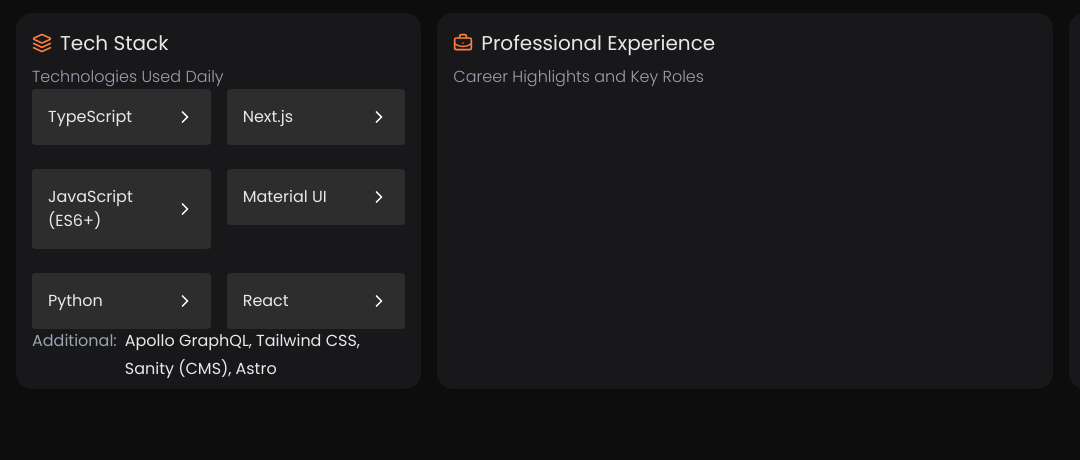
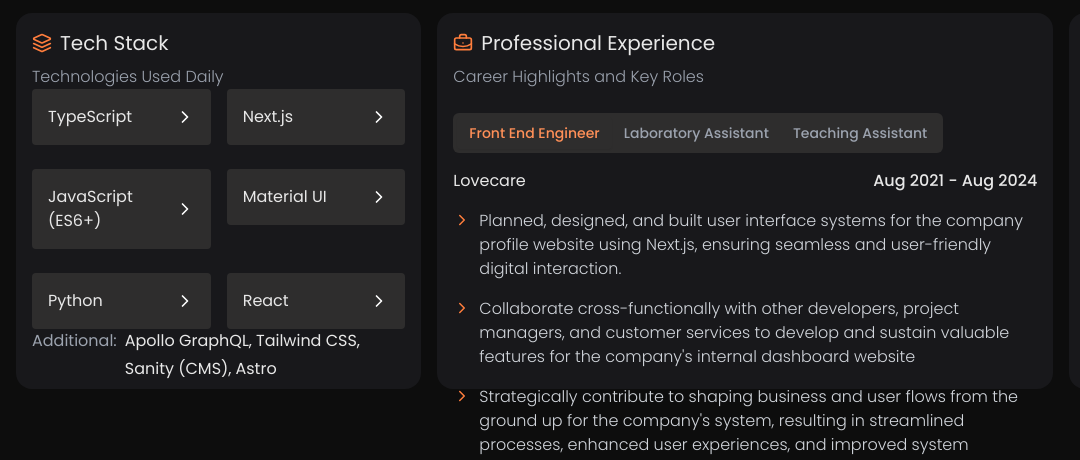
Before and after one commit to jeffsabarman/personal-website-bento, an Astro site: page / in a window 1280 px wide. Shown: the part 395-855 px from the top of the page, 0-1080 px from the left. Before the commit the page ends 800 px from the top, so only its background shows below. Built offline with nearby package versions, Linux system fonts and the light colour scheme; Astro itself is replaced by a stand-in of ours.

Commit message:
handle work experience

```diff
--- a/package.json
+++ b/package.json
@@ -13,7 +13,9 @@
     "@astrojs/check": "^0.8.1",
     "@astrojs/react": "^3.6.0",
     "@astrojs/tailwind": "^5.1.0",
+    "@radix-ui/react-accordion": "^1.2.0",
     "@radix-ui/react-slot": "^1.1.0",
+    "@radix-ui/react-tabs": "^1.1.0",
     "@types/react": "^18.3.3",
     "@types/react-dom": "^18.3.0",
     "astro": "^4.11.5",
--- /dev/null
+++ b/src/components/Experiences/AccordionExperiences.tsx
@@ -0,0 +1,94 @@
+import {
+  Accordion,
+  AccordionContent,
+  AccordionItem,
+  AccordionTrigger,
+} from "@/components/ui/accordion";
+
+import { ChevronRight } from "lucide-react";
+
+const dataWorkExperiences: {
+  title: string;
+  institution: string;
+  link: string;
+  period: string;
+  responsibilites: string[];
+}[] = [
+  {
+    title: "Front End Engineer",
+    institution: "Lovecare",
+    link: "https://lovecare.id/",
+    period: "Aug 2021 - Aug 2024",
+    responsibilites: [
+      "Planned, designed, and built user interface systems for the company profile website using Next.js, ensuring seamless and user-friendly digital interaction.",
+      "Collaborate cross-functionally with other developers, project managers, and customer services to develop and sustain valuable features for the company's internal dashboard website",
+      "Strategically contribute to shaping business and user flows from the ground up for the company's system, resulting in streamlined processes, enhanced user experiences, and improved system efficiency.",
+    ],
+  },
+  {
+    title: "Laboratory Assistant",
+    institution: "Parahyangan Catholic University",
+    link: "https://ti.unpar.ac.id/",
+    period: "Aug 2019 - Jan 2021",
+    responsibilites: [
+      "Took on the role of vice coordinator assistant, contributing to team coordination and course structure.",
+      "Delivered comprehensive lessons in data visualisation and data processing using R language.",
+      "Provided guidance and supervision for a cohort of 18 students.",
+    ],
+  },
+  {
+    title: "Teaching Assistant",
+    institution: "Parahyangan Catholic University",
+    link: "https://ti.unpar.ac.id/",
+    period: "Jan 2020 - Jun 2020",
+    responsibilites: [
+      "Conducted instructive sessions for two classes, each with an active participation of 30 students.",
+      "Developed interactive and insightful descriptive statistics exercises for participants.",
+    ],
+  },
+];
+
+const AccordionExperiences: React.FC<{}> = () => {
+  return (
+    <Accordion type="single" collapsible>
+      {dataWorkExperiences?.map((workExperience, idx) => (
+        <AccordionItem key={workExperience?.period} value={`item-${idx + 1}`}>
+          <AccordionTrigger>
+            <div className="flex space-x-4 items-center justify-between w-full pr-10">
+              <p className="text-md">{workExperience?.title}</p>
+              <a
+                href={workExperience?.link}
+                target="_blank"
+                className="text-base text-secondary hover:underline font-light"
+              >{`@ ${workExperience?.institution}`}</a>
+            </div>
+          </AccordionTrigger>
+          <AccordionContent>
+            <div className="flex flex-col space-y-12 mb-8">
+              <p className="text-gray-text text-base">
+                {workExperience?.period}
+              </p>
+              {workExperience?.responsibilites?.map((responsibility) => (
+                <div
+                  key={responsibility}
+                  className="flex space-x-4 items-center"
+                >
+                  <div>
+                    <ChevronRight className="h-12 w-12 text-primary" />
+                  </div>
+                  <div>
+                    <p className="text-white text-base font-light">
+                      {responsibility}
+                    </p>
+                  </div>
+                </div>
+              ))}
+            </div>
+          </AccordionContent>
+        </AccordionItem>
+      ))}
+    </Accordion>
+  );
+};
+
+export default AccordionExperiences;
--- /dev/null
+++ b/src/components/Experiences/TabsExperiences.tsx
@@ -0,0 +1,89 @@
+import { Tabs, TabsContent, TabsList, TabsTrigger } from "@/components/ui/tabs";
+import "../css/shared.css";
+import { ChevronRight } from "lucide-react";
+
+const dataWorkExperiences: {
+  title: string;
+  institution: string;
+  link: string;
+  period: string;
+  responsibilites: string[];
+}[] = [
+  {
+    title: "Front End Engineer",
+    institution: "Lovecare",
+    link: "https://lovecare.id/",
+    period: "Aug 2021 - Aug 2024",
+    responsibilites: [
+      "Planned, designed, and built user interface systems for the company profile website using Next.js, ensuring seamless and user-friendly digital interaction.",
+      "Collaborate cross-functionally with other developers, project managers, and customer services to develop and sustain valuable features for the company's internal dashboard website",
+      "Strategically contribute to shaping business and user flows from the ground up for the company's system, resulting in streamlined processes, enhanced user experiences, and improved system efficiency.",
+    ],
+  },
+  {
+    title: "Laboratory Assistant",
+    institution: "Parahyangan Catholic University",
+    link: "https://ti.unpar.ac.id/",
+    period: "Aug 2019 - Jan 2021",
+    responsibilites: [
+      "Took on the role of vice coordinator assistant, contributing to team coordination and course structure.",
+      "Delivered comprehensive lessons in data visualisation and data processing using R language.",
+      "Provided guidance and supervision for a cohort of 18 students.",
+    ],
+  },
+  {
+    title: "Teaching Assistant",
+    institution: "Parahyangan Catholic University",
+    link: "https://ti.unpar.ac.id/",
+    period: "Jan 2020 - Jun 2020",
+    responsibilites: [
+      "Conducted instructive sessions for two classes, each with an active participation of 30 students.",
+      "Developed interactive and insightful descriptive statistics exercises for participants.",
+    ],
+  },
+];
+
+const TabsExperiences: React.FC<{}> = () => {
+  return (
+    <Tabs defaultValue={dataWorkExperiences?.[0]?.title} className="w-full">
+      <TabsList>
+        {dataWorkExperiences?.map((experience) => (
+          <TabsTrigger
+            key={experience?.title}
+            value={experience?.title}
+            className="link-underline"
+          >
+            {experience?.title}
+          </TabsTrigger>
+        ))}
+      </TabsList>
+      {dataWorkExperiences?.map((experience) => (
+        <TabsContent key={experience?.period} value={experience?.title}>
+          <div className="mt-4 flex flex-col gap-4">
+            <div className="flex justify-between gap-2">
+              <a href={experience?.link} target="_blank">
+                <p className="link-underline">{experience?.institution}</p>
+              </a>
+              <p className="font-medium">{experience?.period}</p>
+            </div>
+            <div className="flex flex-col gap-4">
+              {experience?.responsibilites?.map((responsibility) => (
+                <div key={responsibility} className="flex gap-2">
+                  <div className="mt-0.5">
+                    <ChevronRight color="hsl(var(--primary))" size={18} />
+                  </div>
+                  <p className="flex-grow font-light text-gray-300">
+                    {responsibility}
+                  </p>
+                </div>
+              ))}
+            </div>
+          </div>
+        </TabsContent>
+      ))}
+      {/* <TabsContent value="password">Change your password here.</TabsContent> */}
+    </Tabs>
+  );
+};
+
+export default TabsExperiences;
--- /dev/null
+++ b/src/components/Experiences/index.astro
@@ -0,0 +1,22 @@
+---
+import TitleCard from "../shared/TitleCard.astro";
+import { BriefcaseBusiness } from "lucide-react";
+import AccordionExperiences from "./AccordionExperiences";
+import TabsExperiences from "./TabsExperiences";
+---
+
+<!-- <div class="flex flex-col h-full justify-between"> -->
+<div class="flex flex-col gap-6">
+  <div>
+    <TitleCard
+      Icon={BriefcaseBusiness}
+      title="Professional Experience"
+      subtitle="Career Highlights and Key Roles"
+    />
+  </div>
+  <div>
+    <!-- <AccordionExperiences client:load /> -->
+    <TabsExperiences client:load />
+  </div>
+  <!-- <div></div> -->
+</div>
--- /dev/null
+++ b/src/components/css/shared.css
@@ -0,0 +1,13 @@
+.link-underline {
+  border-bottom-width: 0;
+  background-image: linear-gradient(transparent, transparent),
+    linear-gradient(hsl(var(--primary)), hsl(var(--primary)));
+  background-size: 0 1px;
+  background-position: 0 100%;
+  background-repeat: no-repeat;
+  transition: background-size 0.25s ease-in-out;
+}
+.link-underline:hover {
+  background-size: 100% 1px;
+  background-position: 0 100%;
+}
--- /dev/null
+++ b/src/components/ui/accordion.tsx
@@ -0,0 +1,56 @@
+import * as React from "react"
+import * as AccordionPrimitive from "@radix-ui/react-accordion"
+import { ChevronDown } from "lucide-react"
+
+import { cn } from "@/lib/utils"
+
+const Accordion = AccordionPrimitive.Root
+
+const AccordionItem = React.forwardRef<
+  React.ElementRef<typeof AccordionPrimitive.Item>,
+  React.ComponentPropsWithoutRef<typeof AccordionPrimitive.Item>
+>(({ className, ...props }, ref) => (
+  <AccordionPrimitive.Item
+    ref={ref}
+    className={cn("border-b", className)}
+    {...props}
+  />
+))
+AccordionItem.displayName = "AccordionItem"
+
+const AccordionTrigger = React.forwardRef<
+  React.ElementRef<typeof AccordionPrimitive.Trigger>,
+  React.ComponentPropsWithoutRef<typeof AccordionPrimitive.Trigger>
+>(({ className, children, ...props }, ref) => (
+  <AccordionPrimitive.Header className="flex">
+    <AccordionPrimitive.Trigger
+      ref={ref}
+      className={cn(
+        "flex flex-1 items-center justify-between py-4 font-medium transition-all hover:underline [&[data-state=open]>svg]:rotate-180",
+        className
+      )}
+      {...props}
+    >
+      {children}
+      <ChevronDown className="h-4 w-4 shrink-0 transition-transform duration-200" />
+    </AccordionPrimitive.Trigger>
+  </AccordionPrimitive.Header>
+))
+AccordionTrigger.displayName = AccordionPrimitive.Trigger.displayName
+
+const AccordionContent = React.forwardRef<
+  React.ElementRef<typeof AccordionPrimitive.Content>,
+  React.ComponentPropsWithoutRef<typeof AccordionPrimitive.Content>
+>(({ className, children, ...props }, ref) => (
+  <AccordionPrimitive.Content
+    ref={ref}
+    className="overflow-hidden text-sm transition-all data-[state=closed]:animate-accordion-up data-[state=open]:animate-accordion-down"
+    {...props}
+  >
+    <div className={cn("pb-4 pt-0", className)}>{children}</div>
+  </AccordionPrimitive.Content>
+))
+
+AccordionContent.displayName = AccordionPrimitive.Content.displayName
+
+export { Accordion, AccordionItem, AccordionTrigger, AccordionContent }
--- /dev/null
+++ b/src/components/ui/tabs.tsx
@@ -0,0 +1,53 @@
+import * as React from "react";
+import * as TabsPrimitive from "@radix-ui/react-tabs";
+
+import { cn } from "@/lib/utils";
+
+const Tabs = TabsPrimitive.Root;
+
+const TabsList = React.forwardRef<
+  React.ElementRef<typeof TabsPrimitive.List>,
+  React.ComponentPropsWithoutRef<typeof TabsPrimitive.List>
+>(({ className, ...props }, ref) => (
+  <TabsPrimitive.List
+    ref={ref}
+    className={cn(
+      "inline-flex items-center justify-center rounded-md bg-gray-button p-1 text-gray-400",
+      className,
+    )}
+    {...props}
+  />
+));
+TabsList.displayName = TabsPrimitive.List.displayName;
+
+const TabsTrigger = React.forwardRef<
+  React.ElementRef<typeof TabsPrimitive.Trigger>,
+  React.ComponentPropsWithoutRef<typeof TabsPrimitive.Trigger>
+>(({ className, ...props }, ref) => (
+  <TabsPrimitive.Trigger
+    ref={ref}
+    className={cn(
+      "inline-flex items-center justify-center whitespace-nowrap rounded-sm px-3 py-1.5 text-sm font-medium ring-offset-background transition-all focus-visible:outline-none focus-visible:ring-2 focus-visible:ring-ring focus-visible:ring-offset-2 disabled:pointer-events-none disabled:opacity-50  data-[state=active]:text-light-primary data-[state=active]:shadow-sm",
+      className,
+    )}
+    {...props}
+  />
+));
+TabsTrigger.displayName = TabsPrimitive.Trigger.displayName;
+
+const TabsContent = React.forwardRef<
+  React.ElementRef<typeof TabsPrimitive.Content>,
+  React.ComponentPropsWithoutRef<typeof TabsPrimitive.Content>
+>(({ className, ...props }, ref) => (
+  <TabsPrimitive.Content
+    ref={ref}
+    className={cn(
+      "mt-2 ring-offset-background focus-visible:outline-none focus-visible:ring-2 focus-visible:ring-ring focus-visible:ring-offset-2",
+      className,
+    )}
+    {...props}
+  />
+));
+TabsContent.displayName = TabsPrimitive.Content.displayName;
+
+export { Tabs, TabsList, TabsTrigger, TabsContent };
--- a/src/pages/index.astro
+++ b/src/pages/index.astro
@@ -7,7 +7,7 @@
 import NumberOfProjects from "@/components/NumberOfProjects.astro";
 import TechStack from "@/components/TechStack/index.astro";
 import Projects from "@/components/Projects.astro";
-import Experiences from "@/components/Experiences.astro";
+import Experiences from "@/components/Experiences/index.astro";
 import Socials from "@/components/Socials.astro";
 ---
 
--- a/tailwind.config.mjs
+++ b/tailwind.config.mjs
@@ -59,6 +59,8 @@
           // DEFAULT: "var(--card)",
           foreground: "hsl(var(--card-foreground))",
         },
+        "gray-button": "#2E2D2D",
+        "light-primary": "#FF9058",
       },
       borderRadius: {
         lg: "var(--radius)",
```
Also changed, not shown: src/components/Experiences.astro (deleted, +0 -14 lines), src/components/Socials.astro (+5 -5 lines), pnpm-lock.yaml.
